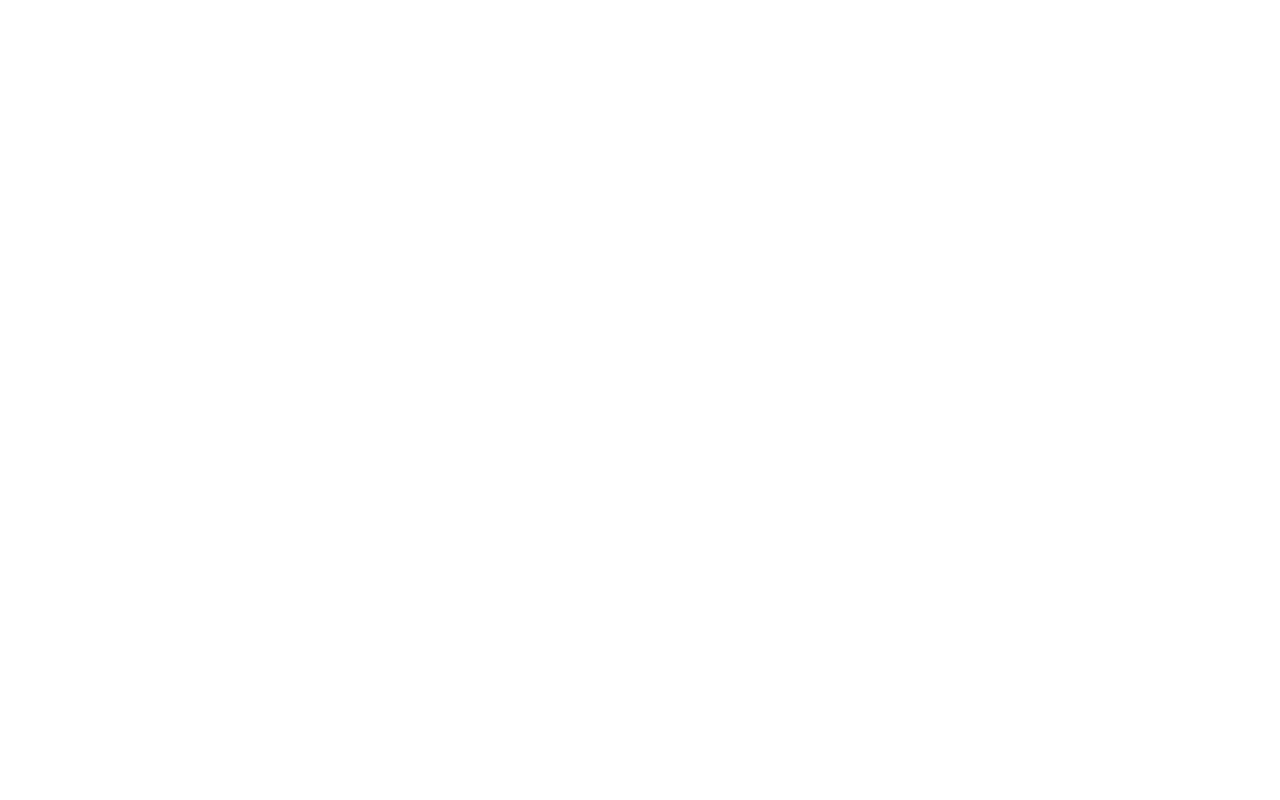
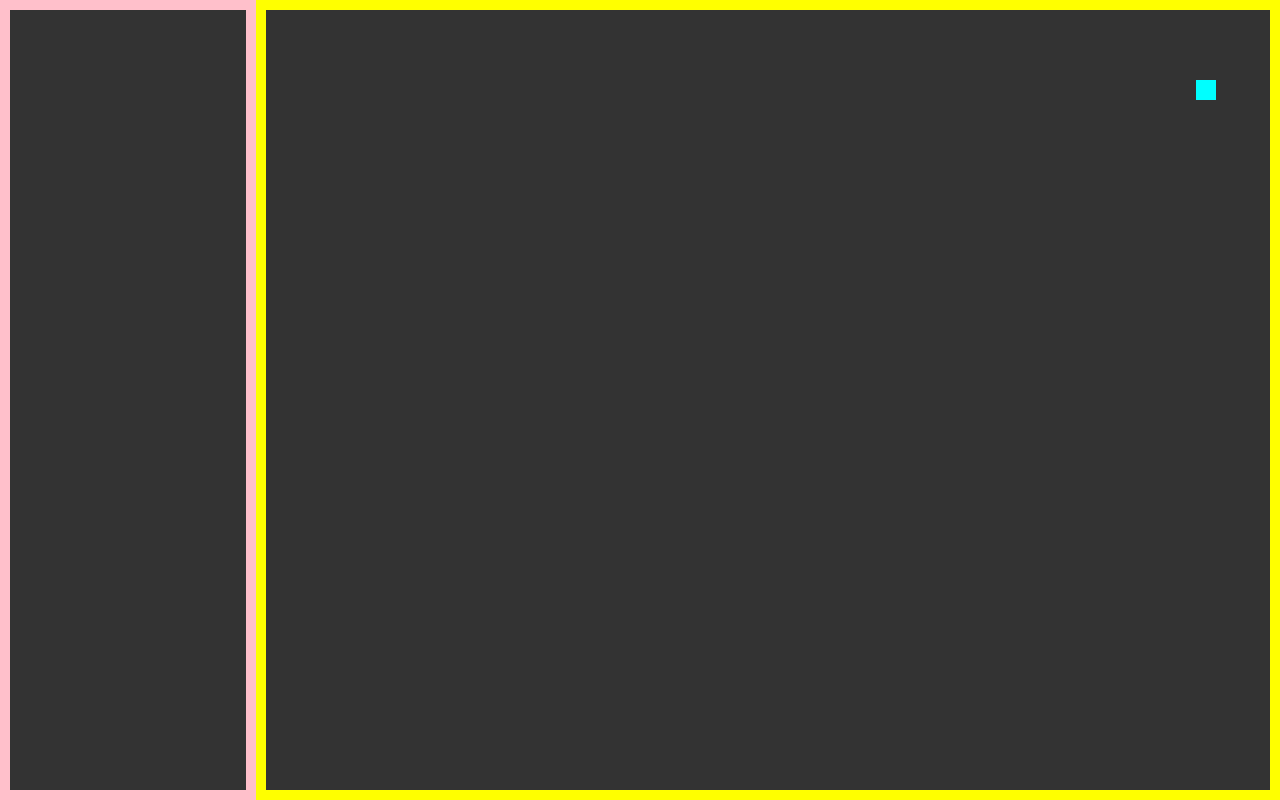
Before and after one commit to chihyeonWON/FlexVideoWeb, a plain HTML site: page index.html in a window 1280 px wide. Drawn offline with Linux system fonts and the light colour scheme.

Commit message:
Update style.css give style to layout element

```diff
--- a/css/style.css
+++ b/css/style.css
@@ -16,3 +16,41 @@ a {
   text-decoration: none;
   outline: 0;
 }
+
+main {
+  width: 100%;
+  height: 100vh;
+  background: #333;
+  display: flex;
+}
+
+main header {
+  width: 20%;
+  height: 100%;
+  padding: 10vh 5vw;
+  display: flex;
+  flex-wrap: wrap; /* 세로로 줄 바꿈 되도록 처리 */
+  align-content: space-between; /* 세로축은 상단 하단 양 끝으로 콘텐츠를 배치 */
+  justify-content: center; /* 가로축은 가운데로 배치 */
+  position: relative;
+  z-index: 3; /* section 요소와 aside 팝업 요소보다 위에 배치하기 위해 3을 지정 */
+  border: 10px solid pink;
+}
+
+main nav {
+  position: absolute;
+  top: 10vh;
+  right: 5vw;
+  z-index: 3; /* section 요소와 aside 팝업 요소보다 위에 배치하기 위해 3을 지정 */
+  border: 10px solid aqua;
+}
+
+main section {
+  position: relative;
+  width: 80%;
+  height: 100%;
+  display: flex;
+  padding-top: 140px;
+  z-index: 1; /* aside 팝업 요소보다 아래에 배치하기 위해 1을 지정 */
+  border: 10px solid yellow;
+}
--- a/index.html
+++ b/index.html
@@ -11,6 +11,13 @@
     <script defer src="js/main.js"></script>
 </head>
 <body>
-
+   <main>
+       <header>
+       </header>
+       <nav>
+       </nav>
+       <section>
+       </section>
+   </main>
 </body>
 </html>
```
Lines whose indentation alone changed are shown as unchanged.
